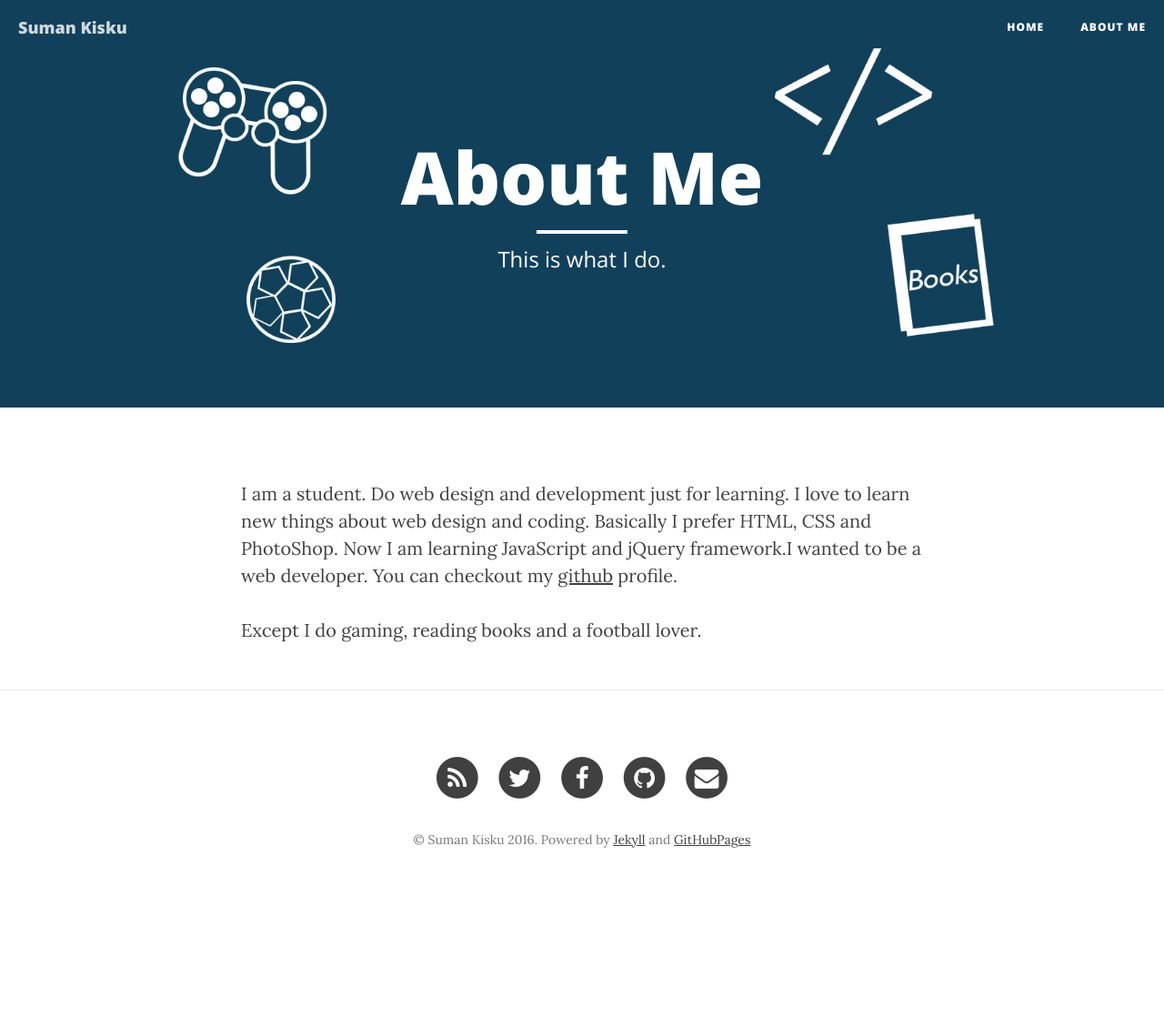
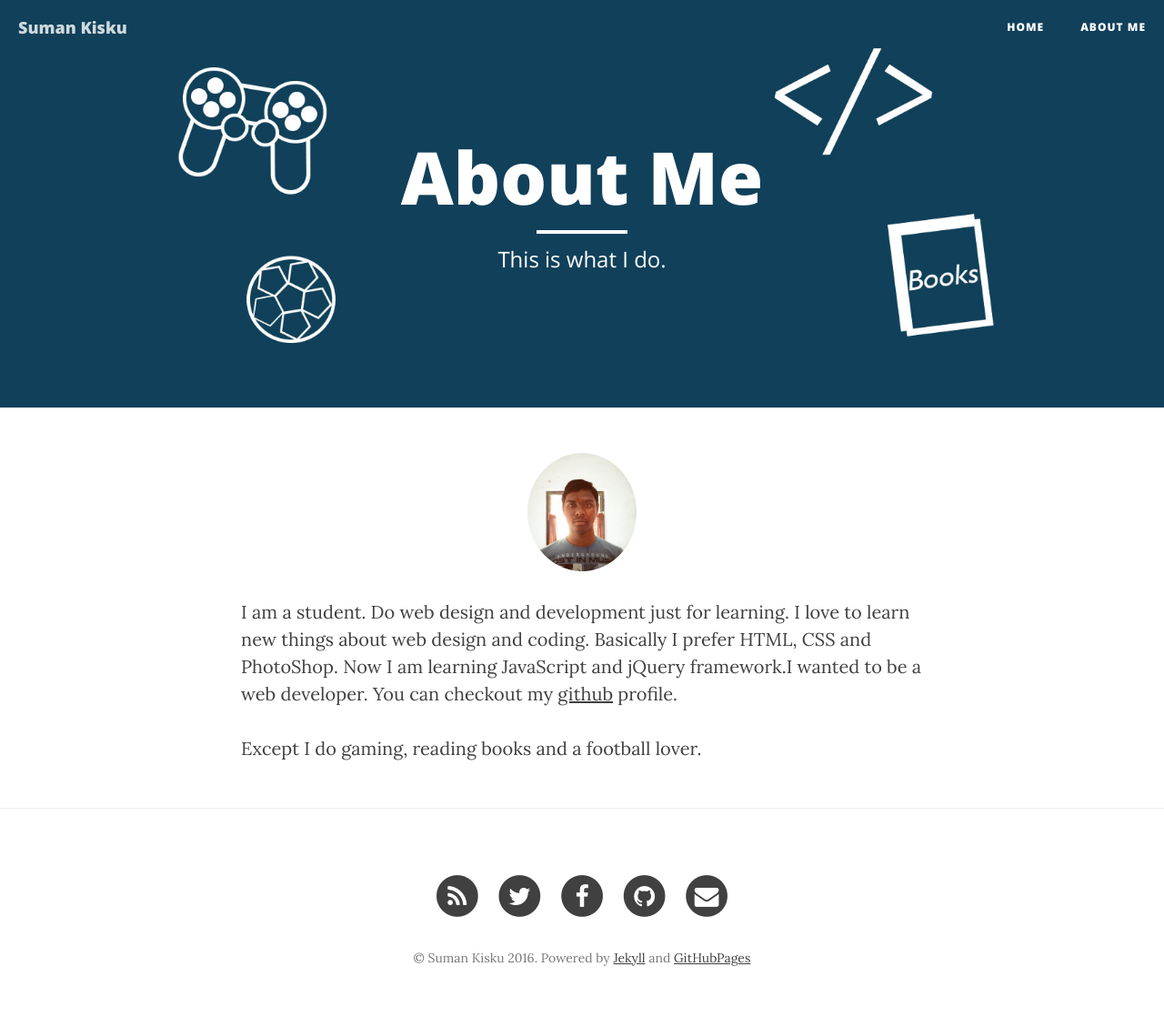
Before and after one commit to SumanKisku/sumankisku.github.io, a Jekyll site: the page built from about.html, in a window 1280 px wide. Shown: the whole page at 91% size. Built offline with Jekyll 4.4.1, drawn with Linux system fonts in a browser that asks for light colours; nearby versions of some CDN libraries; before the commit the page ends 999 px from its top, so only the background shows below that.

Commit message:
Edit About page

```diff
--- a/about.html
+++ b/about.html
@@ -4,6 +4,8 @@ title: "About Me"
 description: "This is what I do."
 header-img: "img/about-bg.jpg"
 ---
+
+<img src="{{ site.baseurl }}/img/sumankisku.jpg" alt="Suman Kisku" width="120" class="img-circle center-block">
 
 <p>
     I am a student. Do web design and development just for learning. I love to learn new things about web design and coding.
```
Also changed, not shown: img/sumankisku.jpg (added).
